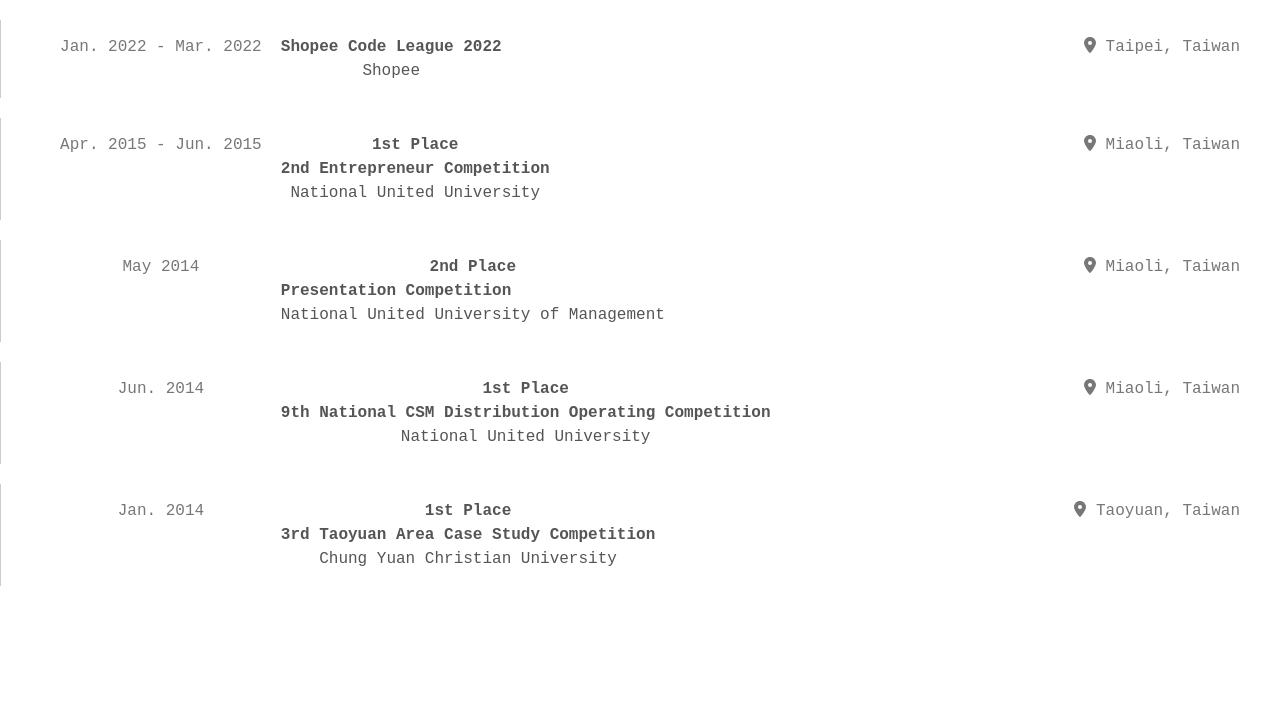
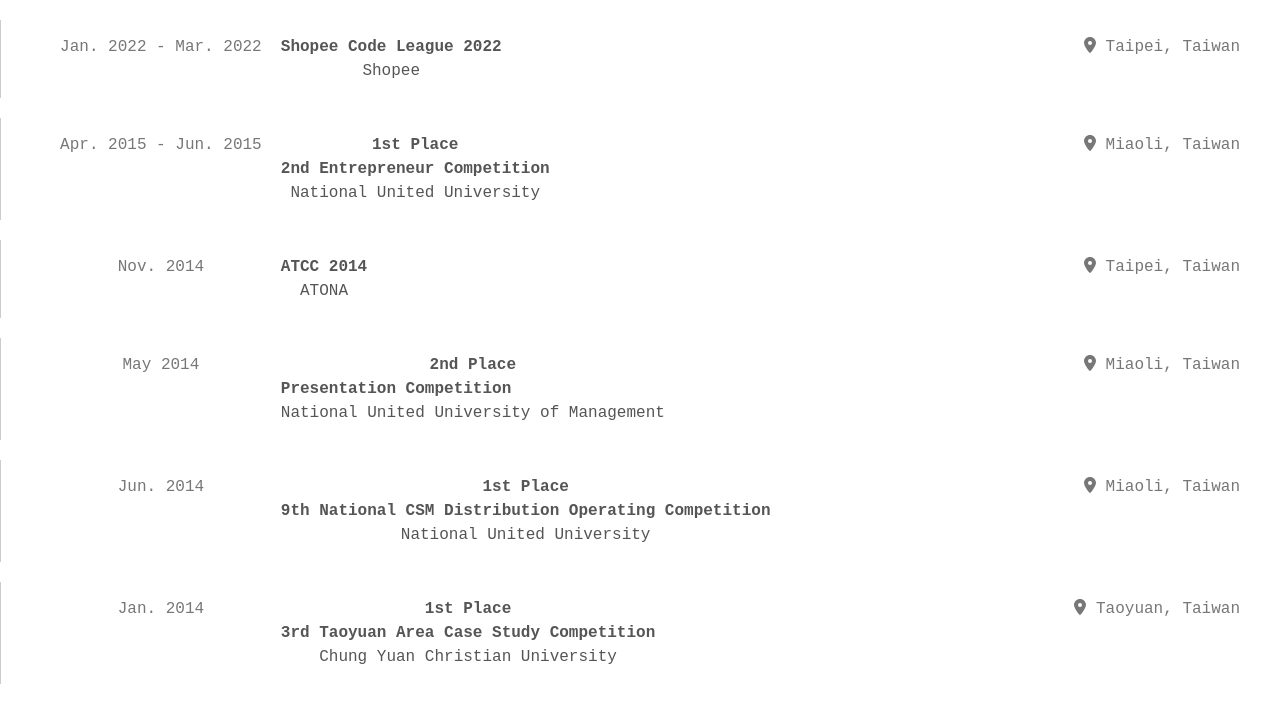
Before and after one commit to worksB-collab/personal-page, a Next.js app: page /about/Competition/CompetitionSection in a window 1280 px wide. Shown: the top 722 px of the page. Built offline with nearby package versions, Linux system fonts and the light colour scheme.

Commit message:
update content

```diff
--- a/data/DataSet.js
+++ b/data/DataSet.js
@@ -439,6 +439,18 @@ export const CompetitionData = [
     },
     {
         id: 3,
+        price: '',
+        title: 'ATCC 2014',
+        competitionSite: 'https://www.atcc.co/',
+        time: 'Nov. 2014',
+        location: 'Taipei, Taiwan',
+        host: 'ATONA',
+        hostSite: 'https://atona.com.tw/?page_id=1083&lang=en',
+        content: '',
+        isCsRelated: false,
+    },
+    {
+        id: 4,
         price: '2nd Place',
         title: 'Presentation Competition',
         competitionSite: '',
@@ -450,7 +462,7 @@ export const CompetitionData = [
         isCsRelated: false,
     },
     {
-        id: 4,
+        id: 5,
         price: '1st Place',
         title: '9th National CSM Distribution Operating Competition',
         competitionSite: '',
@@ -462,14 +474,14 @@ export const CompetitionData = [
         isCsRelated: false,
     },
     {
-        id: 5,
+        id: 6,
         price: '1st Place',
         title: '3rd Taoyuan Area Case Study Competition',
         competitionSite: '',
         time: 'Jan. 2014',
         location: 'Taoyuan, Taiwan',
         host: 'Chung Yuan Christian University',
-        hostSite: '',
+        hostSite: 'https://www.cycu.edu.tw/eng/',
         content: '',
         isCsRelated: false,
     },
```
